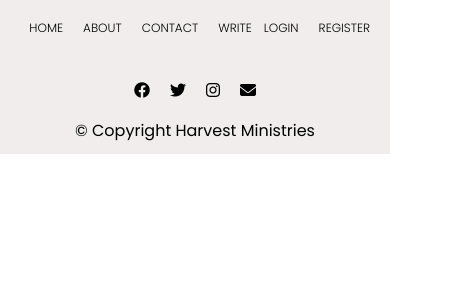
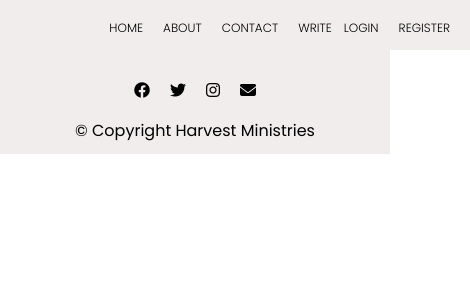
Before and after one commit to JohnNixon6972/Harvest-Ministries, a React (Create React App) app: page / in a window 390 px wide. Shown: the top 300 px of the page, 470 px wide, since content can reach past the window. Built offline with nearby package versions, Linux system fonts and the light colour scheme.

Commit message:
small chnages

```diff
--- a/src/components/header/header.css
+++ b/src/components/header/header.css
@@ -3,6 +3,7 @@
     /* margin-top: 60px; */
     background-color: #f5f4f4;
   }
+
 
   .headerTitles {
     display: flex;
--- a/src/components/topbar/topbar.css
+++ b/src/components/topbar/topbar.css
@@ -9,6 +9,7 @@
     align-items: center;
     font-family: "Josefin Sans", sans-serif;
     z-index: 999;
+    padding-left: 80px;
   }
 
   .topLeft,
--- a/src/pages/write/write.css
+++ b/src/pages/write/write.css
@@ -90,23 +90,25 @@
 } */
 
 
-@media screen and(max-width:500px){
+/* @media only screen and(max-width:768px){
   .write {
     padding-top: 50px;
     background-color: aqua;
 
+
   }
   .writeText {
     font-size: 20px;
-    /* height: 100vh; */
+    height: 100vh;
     height: 300px;
   }
-}
+}*/
 
 
 
 .write {
   padding-top: 50px;
+  padding-bottom: 200px;
   /* background-color: aqua; */
 
 }
@@ -169,7 +171,7 @@
 
 .writeText {
   font-size: 20px;
-  height: 25vh;
+  height: 20vh;
 }
 
 .writeSubmit {
```
